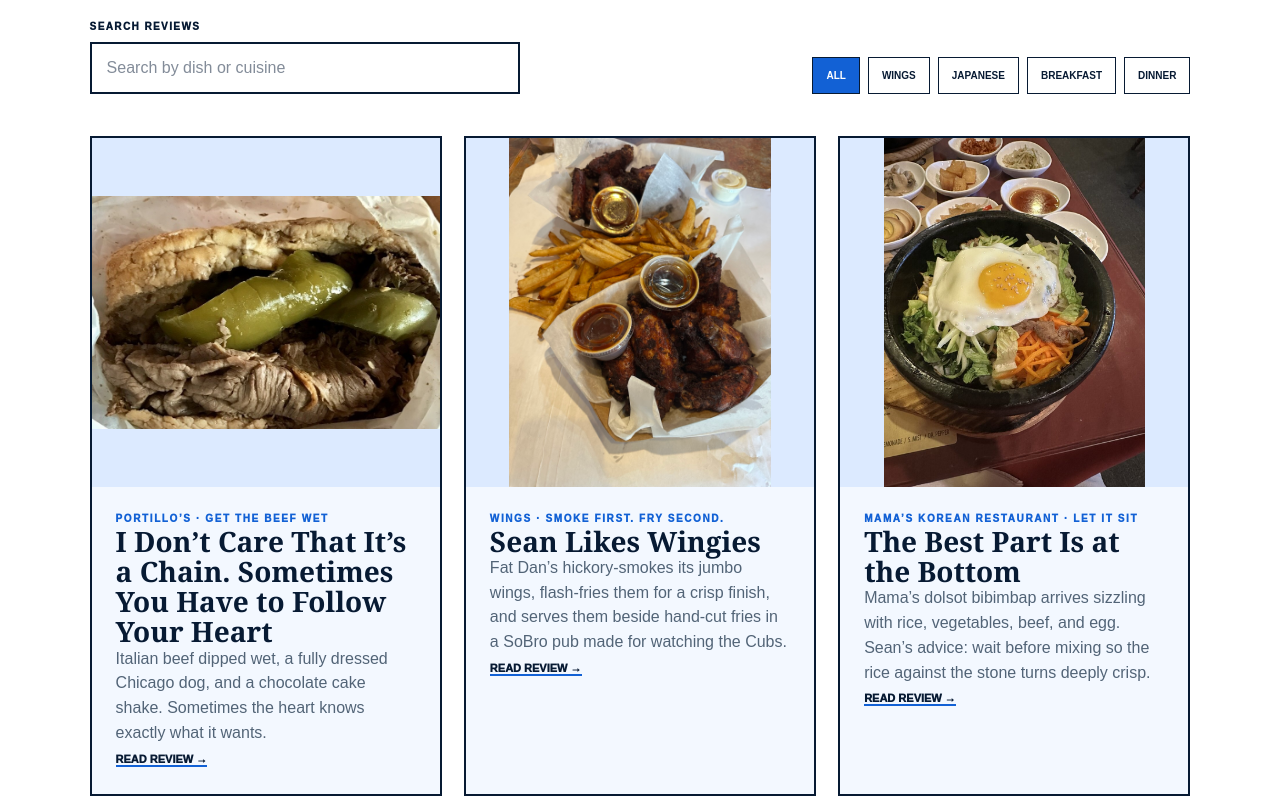
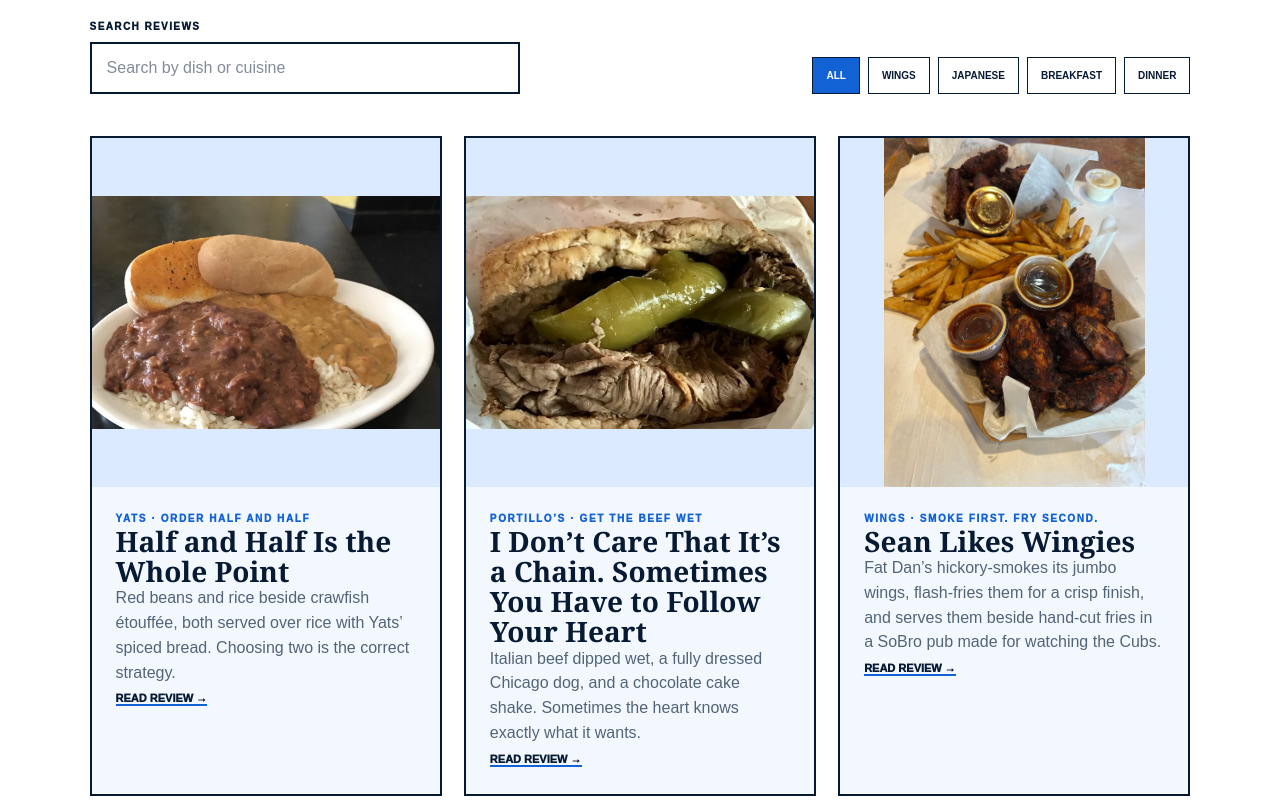
Before and after one commit to mattpom/bestaurantsindy, a Next.js app: page /reviews in a window 1280 px wide. Shown: the part 860-1660 px from the top of the page. Built offline with nearby package versions, Linux system fonts and the light colour scheme.

Commit message:
Add Yats review to Reviews

```diff
--- a/app/reviews/data.ts
+++ b/app/reviews/data.ts
@@ -9,6 +9,15 @@ export type ReviewEntry = {
 };
 
 export const reviewEntries: ReviewEntry[] = [
+  {
+    title: "Half and Half Is the Whole Point",
+    category: "Yats",
+    verdict: "Order Half and Half",
+    image: "/yats-red-beans-crawfish-etouffee.jpg",
+    href: "/reviews/yats-half-and-half",
+    summary: "Red beans and rice beside crawfish étouffée, both served over rice with Yats’ spiced bread. Choosing two is the correct strategy.",
+    publishedAt: "2026-09-05T20:00:00-04:00",
+  },
   {
     title: "I Don’t Care That It’s a Chain. Sometimes You Have to Follow Your Heart",
     category: "Portillo’s",
```
